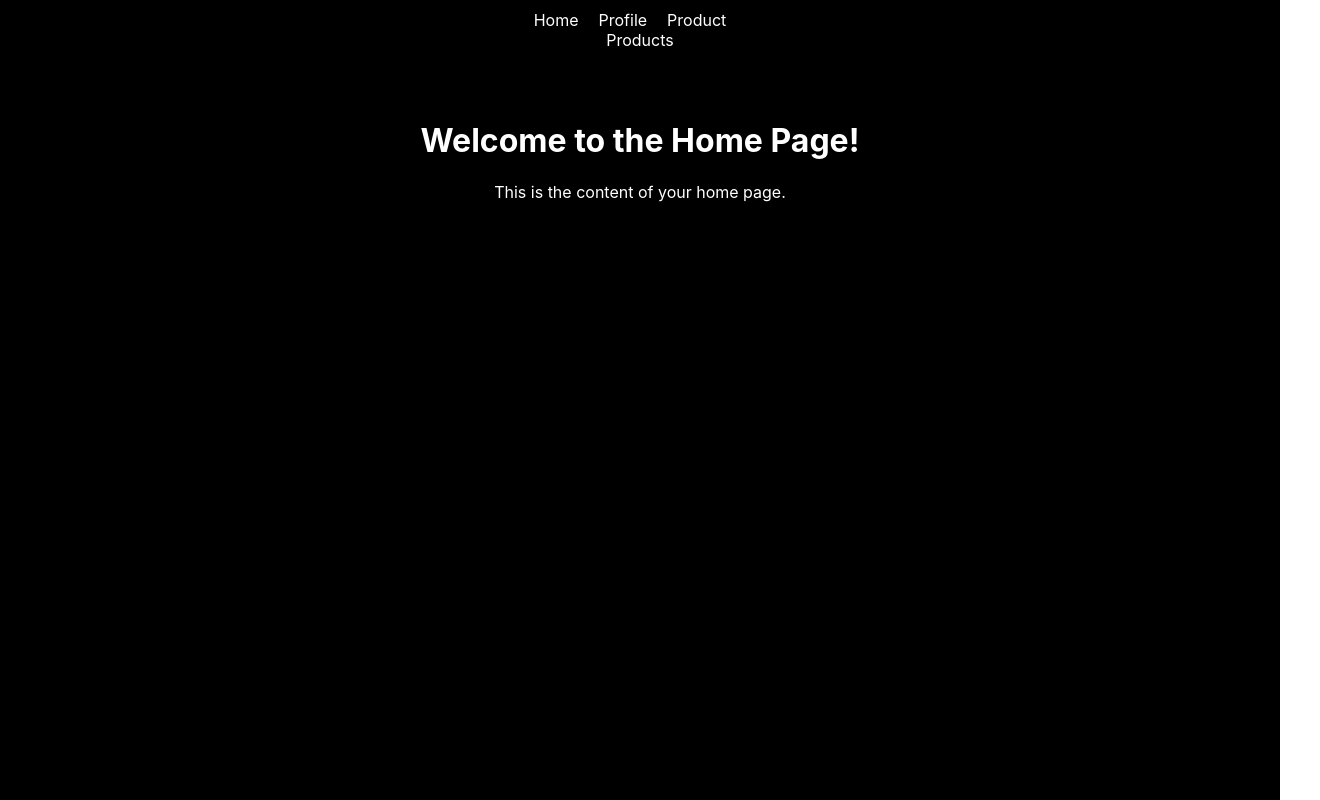
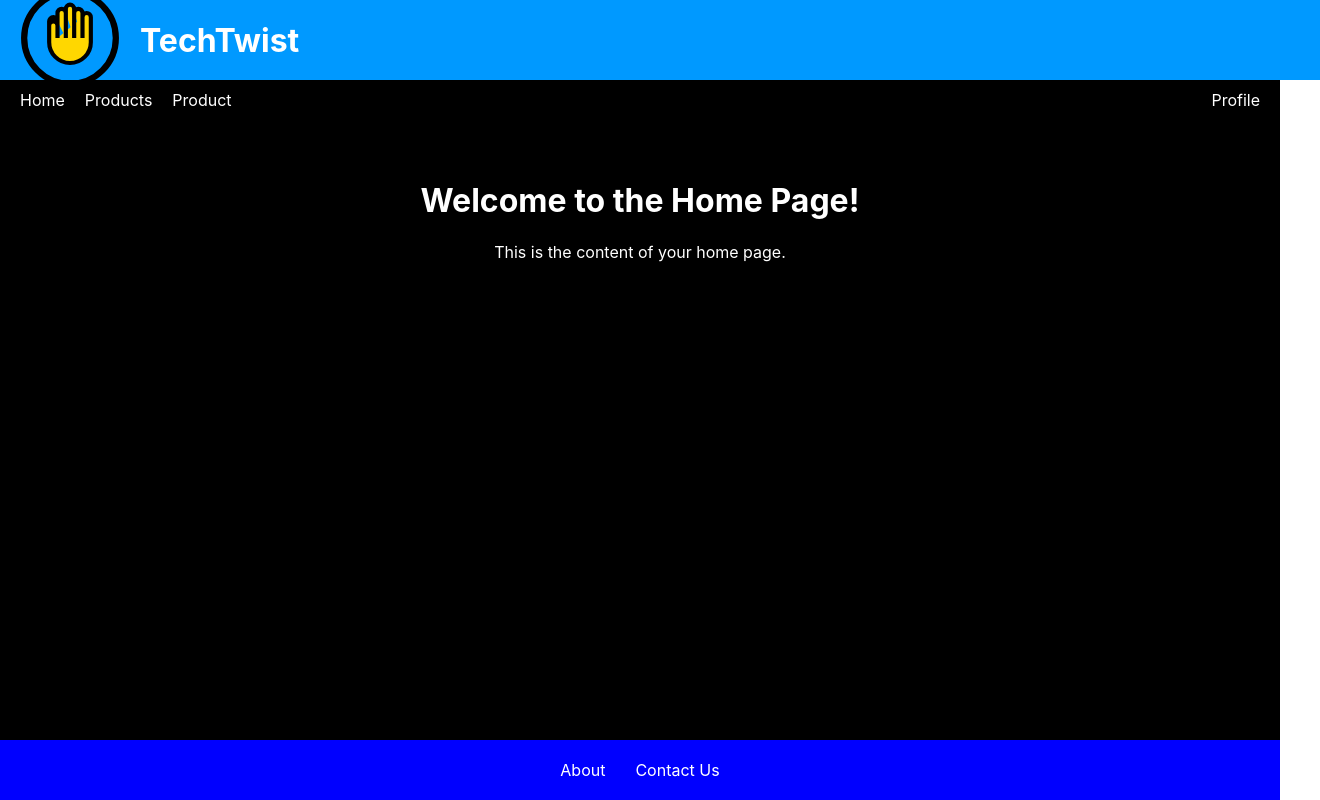
Before and after one commit to crostonj/techtwistweb, a React (Create React App) app: page / in a window 1280 px wide. Shown: the whole page, 1320 px wide, since content can reach past the window. Built offline with nearby package versions, Linux system fonts and the light colour scheme.

Commit message:
Add footer component, update navbar styles, and enhance app layout

```diff
--- a/src/App.css
+++ b/src/App.css
@@ -1,3 +1,12 @@
+/* App.css */
+html,
+body,
+#root {
+  height: 100%;
+  /* Ensure html and body take full height */
+}
+
+
 .App {
   text-align: center;
 }
@@ -7,44 +16,49 @@
   pointer-events: none;
 }
 
-@media (prefers-reduced-motion: no-preference) {
-  .App-logo {
-    animation: App-logo-spin infinite 20s linear;
-  }
-}
 
-.App-header {
-  background-color: #282c34;
-  min-height: 100vh;
-  display: flex;
-  flex-direction: column;
-  align-items: center;
-  justify-content: center;
-  font-size: calc(10px + 2vmin);
-  color: white;
-}
-
-.App-link {
-  color: #61dafb;
-}
-
-/* App.css */
 .app-container {
   background-color: black;
   color: white;
-  min-height: 100vh;
   display: flex;
   flex-direction: column;
+  min-height: 100%;
+  /* Use 100% instead of 100vh for this approach */
+  position: relative;
+  /* Needed for absolute positioning of the footer */
 }
 
 .content-container {
   padding: 20px;
+  flex-grow: 1;
 }
-@keyframes App-logo-spin {
-  from {
-    transform: rotate(0deg);
-  }
-  to {
-    transform: rotate(360deg);
-  }
+
+/* Header Styles */
+.app-header {
+  height: 10vh;
+  width: 100%;
+  background-color: rgb(0, 153, 255);
+  display: flex;
+  align-items: center;
+  padding: 0 20px;
 }
+
+.header-link {
+  text-decoration: none;
+}
+
+.header-image {
+  max-width: 100px;
+  max-height: 80%;
+}
+
+/* Footer Styles (using absolute positioning) */
+footer {
+  background-color: rgb(0, 174, 255);
+  color: white;
+  padding: 20px 0;
+  text-align: center;
+  width: 100%;
+  position: absolute;
+  bottom: 0;
+}
--- a/src/App.js
+++ b/src/App.js
@@ -3,23 +3,36 @@ import { BrowserRouter as Router, Routes, Route, Link } from "react-router-dom";
 import Navbar from "./components/Navbar";
 import HomePage from "./components/HomePage";
 import ProfilePage from "./components/ProfilePage";
-import ProductsList from "./components/ProductList"; // Import the ProductPage component
 import ProductPage from "./components/ProductPage";
+import ProductsList from "./components/ProductList";
+import Footer from "./components/Footer"; // Import the Footer component
 import "./App.css";
 
 function App() {
   return (
     <Router>
       <div className="app-container">
+        <div className="app-header">
+          <Link to="/" className="header-link">
+            <img
+              src="/high_five_icon.svg"
+              alt="Homepage Link"
+              className="header-image"
+            />
+          </Link>
+          <h1 style={{ margin: 0, marginLeft: "20px" }}>TechTwist</h1>{" "}
+          {/* Added the title */}
+        </div>
         <Navbar />
         <div className="content-container">
           <Routes>
             <Route path="/" element={<HomePage />} />
             <Route path="/profile" element={<ProfilePage />} />
             <Route path="/product/:id" element={<ProductPage />} />
-            <Route path="/products" element={<ProductsList />} /> {/* New route for products list */}
+            <Route path="/products" element={<ProductsList />} />
           </Routes>
         </div>
+        <Footer /> {/* Add the Footer component here */}
       </div>
     </Router>
   );
--- /dev/null
+++ b/src/components/Footer.js
@@ -0,0 +1,48 @@
+import React from "react";
+
+function Footer() {
+  const footerStyles = {
+    backgroundColor: "blue",
+    color: "white",
+    padding: "20px 0",
+    textAlign: "center",
+    width: "100%",
+  };
+
+  const menuStyles = {
+    listStyle: "none",
+    padding: 0,
+    margin: 0,
+    display: "inline-block",
+  };
+
+  const listItemStyles = {
+    display: "inline",
+    margin: "0 15px",
+  };
+
+  const linkStyles = {
+    textDecoration: "none",
+    color: "white",
+  };
+
+  return (
+    <footer style={footerStyles}>
+      <ul style={menuStyles}>
+        <li style={listItemStyles}>
+          <a href="/about" style={linkStyles}>
+            About
+          </a>
+        </li>
+        <li style={listItemStyles}>
+          <a href="/contact" style={linkStyles}>
+            Contact Us
+          </a>
+        </li>
+      </ul>
+      {/* You can add copyright information or other footer content here */}
+    </footer>
+  );
+}
+
+export default Footer;
--- /dev/null
+++ b/src/components/Navbar.css
@@ -0,0 +1,32 @@
+/* components/Navbar.css */
+.navbar {
+    background-color: black;
+    color: white;
+    padding: 10px 0;
+}
+
+.navbar-ul {
+    list-style: none;
+    padding: 0 20px;
+    /* Add some padding to the sides */
+    margin: 0;
+    display: flex;
+    /* Enable flexbox */
+    justify-content: space-between;
+    /* Distribute items with space in between */
+}
+
+.navbar-li {
+    /* Remove display: inline; */
+    margin-right: 20px;
+}
+
+/* Remove this if you don't want margin on the last item */
+.navbar-li:last-child {
+    margin-right: 0;
+}
+
+.navbar-link {
+    text-decoration: none;
+    color: white;
+}
--- a/src/components/Navbar.js
+++ b/src/components/Navbar.js
@@ -1,55 +1,33 @@
 import React from "react";
 import { Link } from "react-router-dom";
+import "./Navbar.css";
 
 function Navbar() {
-  const navStyles = {
-    backgroundColor: "black",
-    color: "white",
-    padding: "10px 0",
-    textAlign: "center",
-  };
-
-  const ulStyles = {
-    listStyle: "none",
-    padding: 0,
-    margin: 0,
-  };
-
-  const liStyles = {
-    display: "inline",
-    marginRight: "20px",
-  };
-
-  const linkStyles = {
-    textDecoration: "none",
-    color: "white",
-  };
-
   return (
-    <nav style={navStyles}>
-      <ul style={ulStyles}>
-        <li style={liStyles}>
-          <Link to="/" style={linkStyles}>
+    <nav className="navbar">
+      <ul className="navbar-ul">
+        <li className="navbar-li">
+          <Link to="/" className="navbar-link">
             Home
           </Link>
         </li>
-        <li style={liStyles}>
-          <Link to="/profile" style={linkStyles}>
+        <li className="navbar-li">
+          <Link to="/products" className="navbar-link">
+            Products
+          </Link>
+        </li>
+        <li className="navbar-li">
+          <Link to="/product/1" className="navbar-link">
+            Product
+          </Link>
+        </li>
+        <li className="navbar-li" style={{ marginLeft: "auto" }}>
+          {" "}
+          {/* Optional: Add some left margin */}
+          <Link to="/profile" className="navbar-link">
             Profile
           </Link>
         </li>
-        <li style={liStyles}>
-          <Link to="/product/1" style={linkStyles}>
-            Product
-          </Link>
-        </li>
-        <li className="navbar-li">
-          <Link to="/products" style={linkStyles}>
-            Products
-          </Link>{" "}
-          {/* New link */}
-        </li>
-        {/* You can add more navigation links here */}
       </ul>
     </nav>
   );
```
Also changed, not shown: public/high_five_icon.svg (added).
